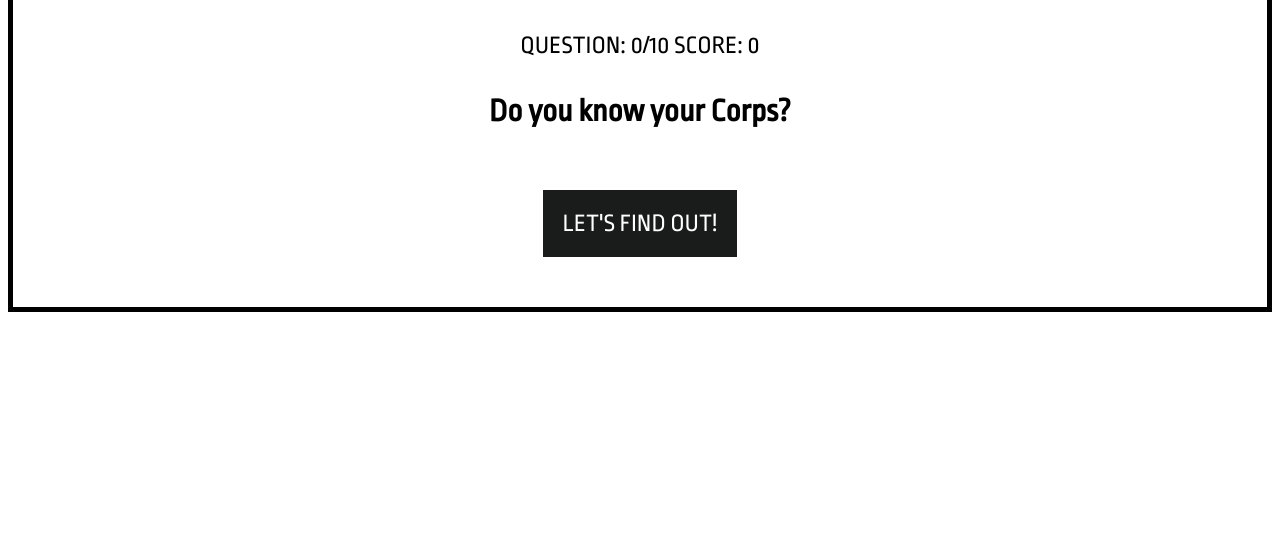
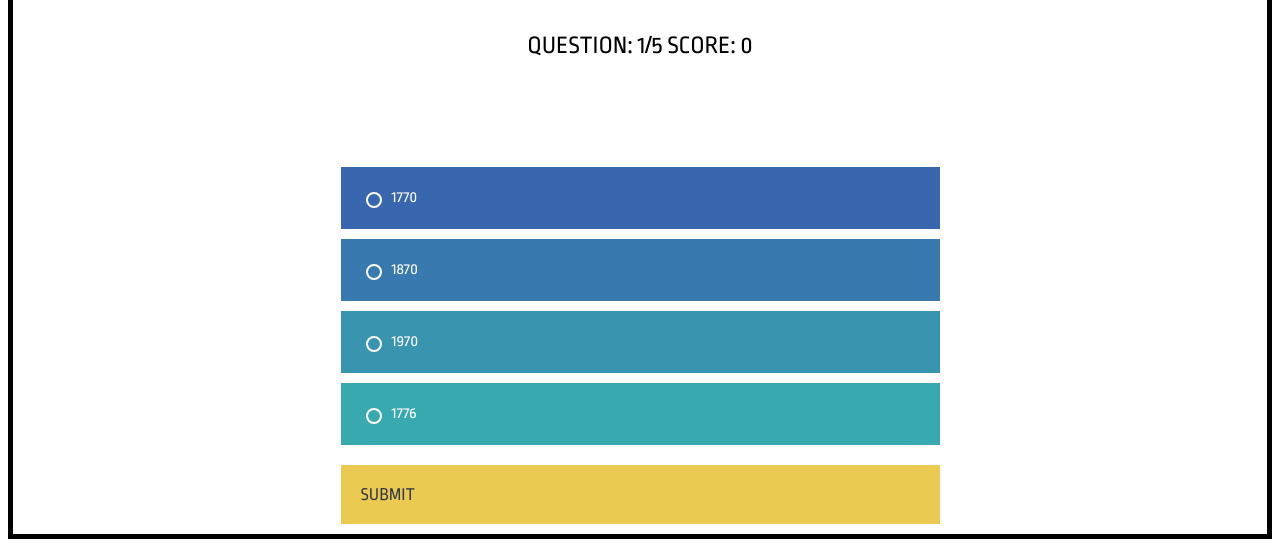
Before and after one commit to willgolinkin/interactive_USMC_quiz_app, a plain HTML site: page index.html in a window 1280 px wide. Both pictures are taken after a click on the button "LET'S FIND OUT!". Shown: the part 301-848 px from the top of the page. Before the commit the page ends 800 px from the top, so only its background shows below. Drawn offline with nearby package versions, Linux system fonts and the light colour scheme.

Commit message:
javascript wired up correctly

```diff
--- a/datastore.js
+++ b/datastore.js
@@ -0,0 +1,52 @@
+const STORE = [
+    {
+        question: 'What year was the Marine Corps founded?',
+        answers: [
+            1770,
+            1870,
+            1970,
+            1776
+        ],
+        correctAnswer: 1776
+    },
+    {
+        question: 'Where was the Marine Corps founded',
+        answers: [
+            'Brook\'s Lodge',
+            'The Philadelphia Courthouse',
+            'Tun Tavern',
+            'Iron Hill Inn'
+        ],
+        correctAnswer: 'Tun Tavern'
+    },
+    {
+        question: 'Where did the first Marine Corps amphibious landing take place?',
+        answers: [
+            'Parris Island, South Carolina',
+            'Camp Pendleton, California',
+            'New Providence, Bahamas',
+            'Havana, Cuba'
+        ],
+        correctAnswer: 'New Providence, Bahamas'
+    },
+    {
+        question: 'In what battle did the Marines receive the nickname Teufel Hunden (Devil Dogs)',
+        answers: [
+            'Iwo Jima',
+            'Belleau Wood',
+            'Tarawa',
+            'Chosin Reservoir'
+        ],
+        correctAnswer: 'Belleau Wood'
+    },
+    {
+        question: 'What does the Marine Corps Eagle, Anchor, Globe symbol represent?',
+        answers: [
+            'The United States ties, with the Navy, and the world',
+            'Preparedness to fight by air, sea, and land',
+            'The Marine Corps’ ability to project power',
+            'Freedom, ships, and cartography'
+        ],
+        correctAnswer: 'The United States ties, with the Navy, and the world'
+    }
+]
--- a/index.html
+++ b/index.html
@@ -10,14 +10,14 @@
   </head>
   <body>
     <header role="banner">
-      <div class="EGA">
+      <div class="EGA"<!--"col-4"-->
         <a href="index.html">
           <img class="logo" src="https://encrypted-tbn0.gstatic.com/images?q=tbn:ANd9GcRxmUU3XMP4fw4UT58UCiJGR7eSyGMSG_S7FmF55ZwbgdNWYJ1-" alt="marine-corps-logo"/>
         </a>
       </div>
-      <div class="QS"<!--"col-8"--></div>
-        <ul class= "QS_block">
-          <li class="QuestionScore">Question: <span class="questionNumber">0</span>/10</li>
+      <div class="QS"<!--"col-8"-->
+        <ul class= "block">
+          <li class="QuestionScore">Question: <span class="questionNumber">0</span>/5</li>
           <li class="QuestionScore">Score: <span class="score">0</span></li>
         </ul>
       </div>
--- a/index.js
+++ b/index.js
@@ -0,0 +1,166 @@
+let questionNumber = 0;
+let score = 0;
+
+//generate question html
+function generateQuestion () {
+    if (questionNumber < STORE.length) {
+      return `<div class="question-${questionNumber}">
+        <h2 class="questions">${STORE[questionNumber].question}</h2>
+            <form>
+                <fieldset>
+                    <label class="answerOption">
+                        <input type="radio" value="${STORE[questionNumber].answers[0]}" name="answer" required>
+                        <span>${STORE[questionNumber].answers[0]}</span>
+                    </label>
+                    <label class="answerOption">
+                        <input type="radio" value="${STORE[questionNumber].answers[1]}" name="answer" required>
+                        <span>${STORE[questionNumber].answers[1]}</span>
+                    </label>
+                    <label class="answerOption">
+                        <input type="radio" value="${STORE[questionNumber].answers[2]}" name="answer" required>
+                        <span>${STORE[questionNumber].answers[2]}</span>
+                    </label>
+                    <label class="answerOption">
+                        <input type="radio" value="${STORE[questionNumber].answers[3]}" name="answer" required>
+                        <span>${STORE[questionNumber].answers[3]}</span>
+                    </label>
+                    <button type="submit" class="submitButton">Submit</button>
+                </fieldset>
+            </form>
+        </div>`;
+  } else {
+      renderResults();
+      restartQuiz();
+      $('.questionNumber').text(10)
+    }
+  }
+
+
+//increment question number
+function changeQuestionNumber() {
+    //if (questionNumber < STORE.length) {
+        questionNumber ++;
+    //}
+    $('.questionNumber').text(questionNumber+1);
+}
+
+//increment score
+function changeScore() {
+    score ++;
+}
+
+//start quiz
+//on startQuizButton click hide start div
+//unhide quiz form div
+function startQuiz () {
+    $('.quizStart').on('click', '.startButton', function(event) {
+        $('.quizStart').remove();
+        $('.questionAnswerForm').css('display', 'block');
+        $('.questionNumber').text(1);
+    });
+}
+
+//render question in DOM
+function renderQuestion () {
+    $('.questionAnswerForm').html(generateQuestion());
+}
+
+function userSelectAnswer () {
+    $('form').on('submit', function (event) {
+        console.log('userSelectAnswer');
+        //prevent default; don't reload page
+        event.preventDefault();
+        //radio button is checked/selected
+        let selected = $('input:checked');
+        //return value of w/e is checked
+        let answer = selected.val();
+        //return value of correctAnswer from STORE
+        let correctAnswer = `${STORE[questionNumber].correctAnswer}`;
+        if (answer == correctAnswer) {
+          //add 'correct' to parent class ?label answerOption or add class to input?
+          selected.parent().addClass('correct');
+          ifAnswerIsCorrect();
+        } else {
+          selected.parent().addClass('wrong');
+          ifAnswerIsWrong();
+        }
+    });
+}
+
+function ifAnswerIsCorrect () {
+    //provide user correct feedback
+    //increment the score
+    console.log('ifAnswerIsCorrect');
+    userAnswerFeedbackCorrect();
+    updateScore();
+}
+
+function ifAnswerIsWrong () {
+    //provide user wrong feedback
+    console.log('ifAnswerIsWrong');
+    userAnswerFeedbackWrong();
+}
+
+function userAnswerFeedbackCorrect () {
+    //find answer in STORE
+    //add the feedback to html
+    console.log('answer correct');
+    let correctAnswer = `${STORE[questionNumber].correctAnswer}`;
+    //add feedback to html form
+    $('.questionAnswerForm').html(`<div class="correctFeedback">
+    <p><b>You got it right!</b></p>
+    <button type=button class="nextButton">Next</button></div>`);
+}
+
+function userAnswerFeedbackWrong () {
+    //find answer in STORE
+    //add wrong feedback to html
+    console.log('answer incorrect');
+    let correctAnswer = `${STORE[questionNumber].correctAnswer}`;
+    //add feedback to html form
+    $('.questionAnswerForm').html(`<div class="wrongFeedback">
+    <p><b>You got it wrong</b><br>the correct answer is <span>"${correctAnswer}"</span></p>
+    <button type=button class="nextButton">Next</button></div>`);
+}
+
+//update score
+function updateScore () {
+    changeScore ();
+    $('.score').text(score);
+}
+
+//when quiz is over this is html for the page
+function renderResults () {
+    //if got more than 7 right, then display a success message
+    if (score >= 7) {
+        console.log(passed);
+    //if less than 7, display a fail message
+    } else {
+        console.log(failed);
+    }
+}
+
+//what happens when user clicks next question
+function renderNextQuestion () {
+    console.log('going to next question');
+    $('main').on('click', '.nextButton', function(event) {
+        changeQuestionNumber();
+        renderQuestion();
+        userSelectAnswer();
+    });
+}
+
+//restart quiz- reloads page to start quiz over
+function restartQuiz () {
+    console.log ('reloading quiz');
+}
+
+//run quiz functions
+function createQuiz () {
+    startQuiz ();
+    renderQuestion ();
+    userSelectAnswer ();
+    renderNextQuestion ();
+}
+
+$(createQuiz);
--- a/main.css
+++ b/main.css
@@ -7,7 +7,7 @@
     border: 5px solid black;
  }
 
-  .QS_block {
+.block {
     padding: 10px 20px;
     list-style: none;
     text-align: center;
@@ -48,3 +48,115 @@
     margin-top: 40px;
     margin-bottom: 50px;
 }
+
+main div {
+    margin: 0 auto;
+}
+
+label:nth-child(1) {
+    background-color: #3866AF
+}
+
+label:nth-child(2) {
+    background-color: #387AAF
+}
+
+label:nth-child(3) {
+    background-color: #3894AF
+}
+
+label:nth-child(4) {
+    background-color: #38A9AF
+}
+
+label {
+    padding: 20px;
+    margin-bottom: 10px;
+    display: flex;
+    color: #ffffff;
+    text-transform: uppercase;
+    cursor: pointer;
+    transition: all 0.3s ease-out;
+    line-height: 22px
+}
+
+label:hover, label:focus {
+    background-color: #AF6438
+}
+
+fieldset {
+    border: none;
+}
+
+input {
+    -webkit-appearance: none;
+    -moz-appearance: none;
+    appearance: none;
+    border-radius: 50%;
+    width: 16px;
+    height: 16px;
+    border: 2px solid #ffffff;
+    transition: 0.2s all linear;
+    outline: none;
+    margin-right: 5px;
+    position: relative;
+    top: 2px;
+}
+
+input:checked {
+    border: 8px solid #ebca52;
+}
+
+input[type=radio] {
+    flex: 0 0 auto;
+    margin-right: 10px;
+}
+
+h2 {
+    text-align: left;
+    margin-bottom: 40px;
+    color: #ffffff;
+    text-transform: uppercase
+}
+
+form button {
+    padding: 20px;
+    border: none;
+    background-color: #ebca52;
+    color: #363946;
+    font-size: 18px;
+    text-transform: uppercase;
+    border-radius: 0;
+    cursor: pointer;
+    transition: all 0.3s ease;
+    margin-top: 10px;
+    width: 100%;
+    text-align: left;
+}
+
+form button:hover, form button:focus {
+    background-color: #363946;
+    color: #ebca52
+}
+
+.answer {
+    flex: 1 1 auto;
+}
+
+.questionAnswerForm {
+    display: none;
+    width: 50%;
+    color: black;
+}
+
+.questions {
+    font-size: 25px;
+    font-weight: bold;
+    text-align: center;
+}
+
+.correctFeedback, .wrongFeedback {
+    font-size: 25px;
+    font-weight: bold;
+    text-align: center;
+}
```
Lines whose indentation alone changed are shown as unchanged.
